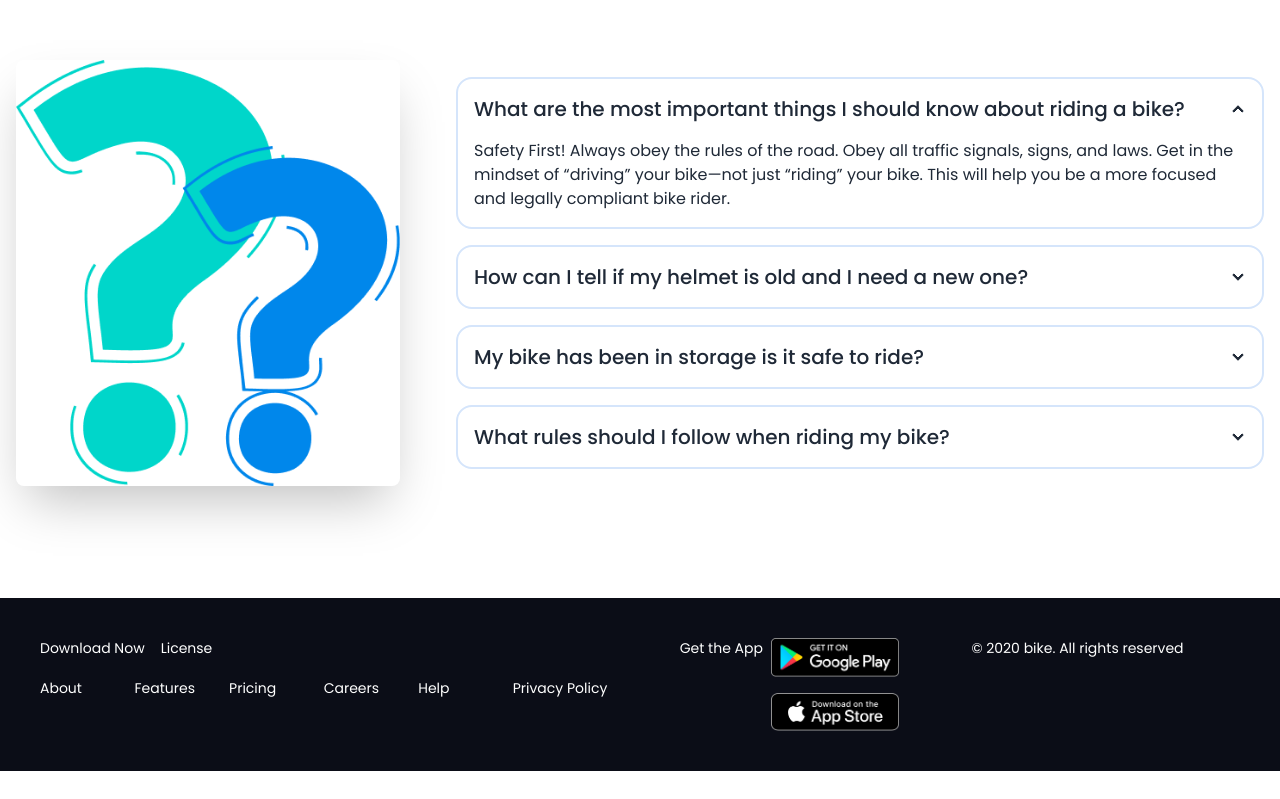
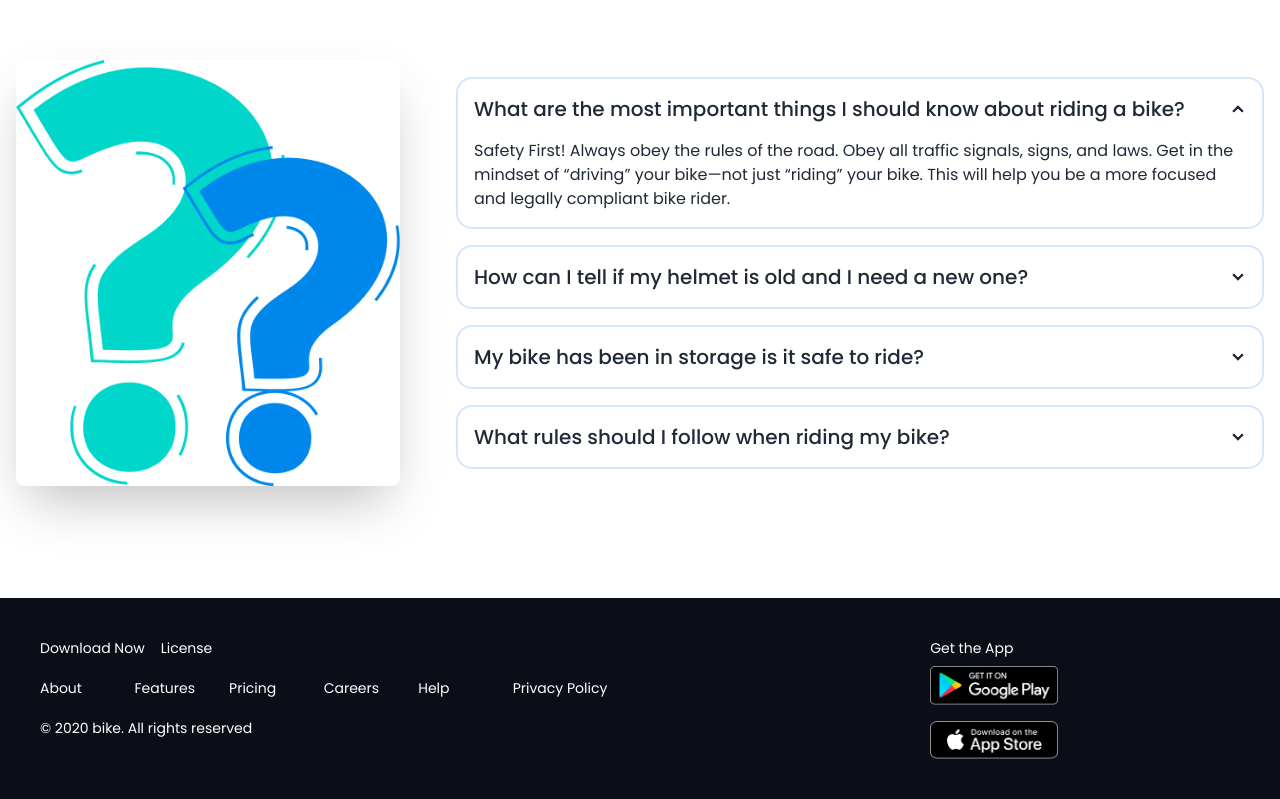
Before and after one commit to pujadasprema23/biker-zone-daisyui, a plain HTML site: page index.html in a window 1280 px wide. Shown: the part 2937-3736 px from the top of the page. Before the commit the page ends 3708 px from the top, so only its background shows below. Drawn offline with nearby package versions, Linux system fonts and the light colour scheme.

Commit message:
updated footer section

```diff
--- a/index.html
+++ b/index.html
@@ -354,8 +354,9 @@
       <p>Help</p>
       <p>Privacy Policy</p>
     </div>
+    <p class="text-white hidden lg:block">© 2020 bike. All rights reserved</p>
   </aside>
-  <nav class="flex justify-between">
+  <nav class="lg:ml-56">
     <h6 class="text-white">Get the App</h6>
     <div class="grid w-32 gap-4">
       <a><img src="images/others/android.png" alt=""></a>
@@ -363,7 +364,7 @@
     </div>
   </nav>
   <div>
-    <p class="text-white">© 2020 bike. All rights reserved</p>
+    <p class="text-white block lg:hidden">© 2020 bike. All rights reserved</p>
   </div>
 </footer>
 </body>
```
